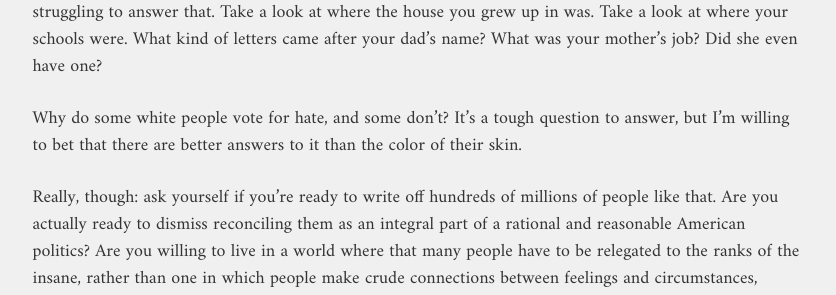
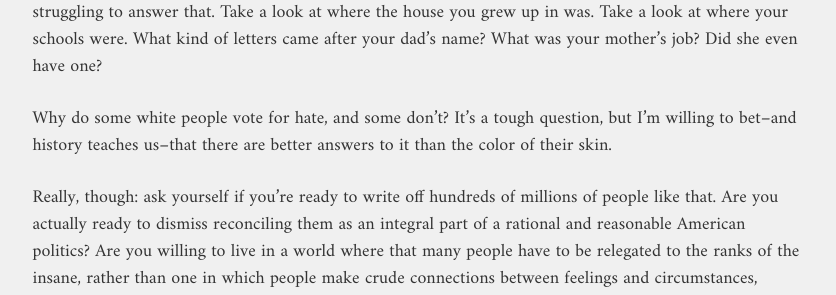
Before and after one commit to smmbll/smmbll.github.io, a Jekyll site: the page built from _posts/2016-11-09-not-my-america.md, in a window 1280 px wide and 900 px high, scrolled down 1804 px. Shown: the part 157-452 px from the top of the window, without its empty margins (220-1056 px from the left). Built offline with Jekyll 4.4.1, drawn with Linux system fonts in a browser that asks for light colours.

Commit message:
Update to america

```diff
--- a/_posts/2016-11-09-not-my-america.md
+++ b/_posts/2016-11-09-not-my-america.md
@@ -29,7 +29,7 @@ It is a hard road, but it is the only one. If we don’t know that now, we never
 
 _But_, you say, _they’re racists, they’re sexists, they’re homophobes. They’re just horrible people who can’t be reasoned with. They're just fucking white people_. If that’s your perspective, then be prepared to live in Trump’s America for a long, long time. Do you think this is a problem with being white? Are you white? If you are, are you a racist, a bigot, a homophobe? No? So what's different? I've got a few hints if you're struggling to answer that. Take a look at where the house you grew up in was. Take a look at where your schools were. What kind of letters came after your dad's name? What was your mother's job? Did she even have one?
 
-Why do some white people vote for hate, and some don't? It's a tough question to answer, but I'm willing to bet that there are better answers to it than the color of their skin.
+Why do some white people vote for hate, and some don't? It's a tough question, but I'm willing to bet–and history teaches us–that there are better answers to it than the color of their skin.
 
 Really, though: ask yourself if you’re ready to write off hundreds of millions of people like that. Are you actually ready to dismiss reconciling them as an integral part of a rational and reasonable American politics? Are you willing to live in a world where that many people have to be relegated to the ranks of the insane, rather than one in which people make crude connections between feelings and circumstances, neither of which they fully understand? How many of you have been to therapy to close _exactly that gap_?
 
```
